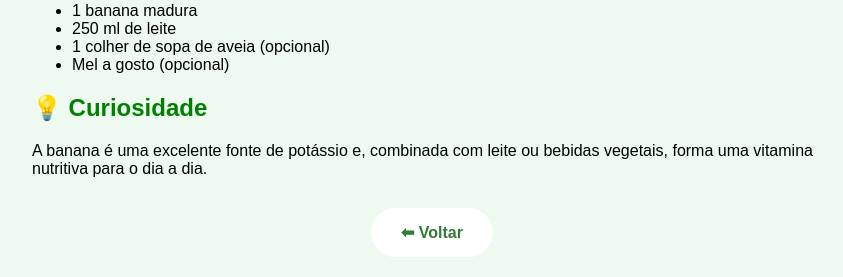
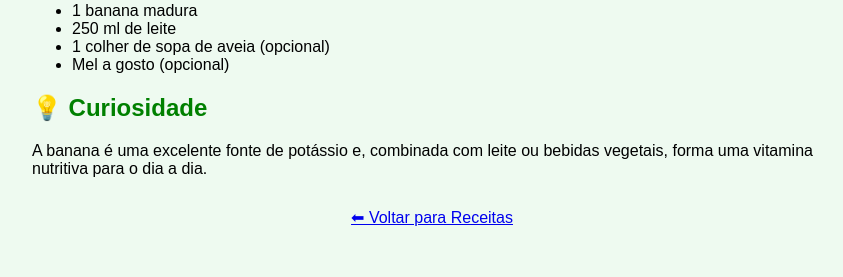
Before and after one commit to b1nascimento08-cell/naturalife, a Flask app: page /vitamina-banana in a window 1280 px wide. Shown: the part 811-1088 px from the top of the page, without its empty margins (208-1051 px from the left). After the commit the page ends 1037 px from the top, so only its background shows below. Run offline with Flask 3, Linux system fonts and the light colour scheme.

Commit message:
Add files via upload

```diff
--- a/templates/smoothie_kiwi.html
+++ b/templates/smoothie_kiwi.html
@@ -53,7 +53,10 @@ Vitamina C, vitamina K, fibras e antioxidantes.
 O kiwi é uma fruta com grande quantidade de vitamina C.
 </p>
 
+<div style="text-align:center; margin-top:30px;">
 <a href="/receitas">⬅ Voltar para Receitas</a>
+
+</div>
 
 </div>
 
--- a/templates/vitamina_banana.html
+++ b/templates/vitamina_banana.html
@@ -58,9 +58,8 @@ A banana é uma excelente fonte de potássio e, combinada com leite ou bebidas v
 </p>
 
 <div style="text-align:center; margin-top:30px;">
-    <a href="/" class="botao-hero">
-        ⬅ Voltar
-    </a>
+<a href="/receitas">⬅ Voltar para Receitas</a>
+
 </div>
 
 </div>
--- a/templates/vitamina_morango.html
+++ b/templates/vitamina_morango.html
@@ -58,8 +58,7 @@ O morango é uma das frutas com maior quantidade de vitamina C, importante para
 </p>
 
 <div style="text-align:center; margin-top:30px;">
-    <a href="/" class="botao-hero">
-        ⬅ Voltar
+<a href="/receitas">⬅ Voltar para Receitas</a>
     </a>
 </div>
 
```
Also changed, not shown: static/images/mascara.jpg, static/images/sabonete.jpg.
